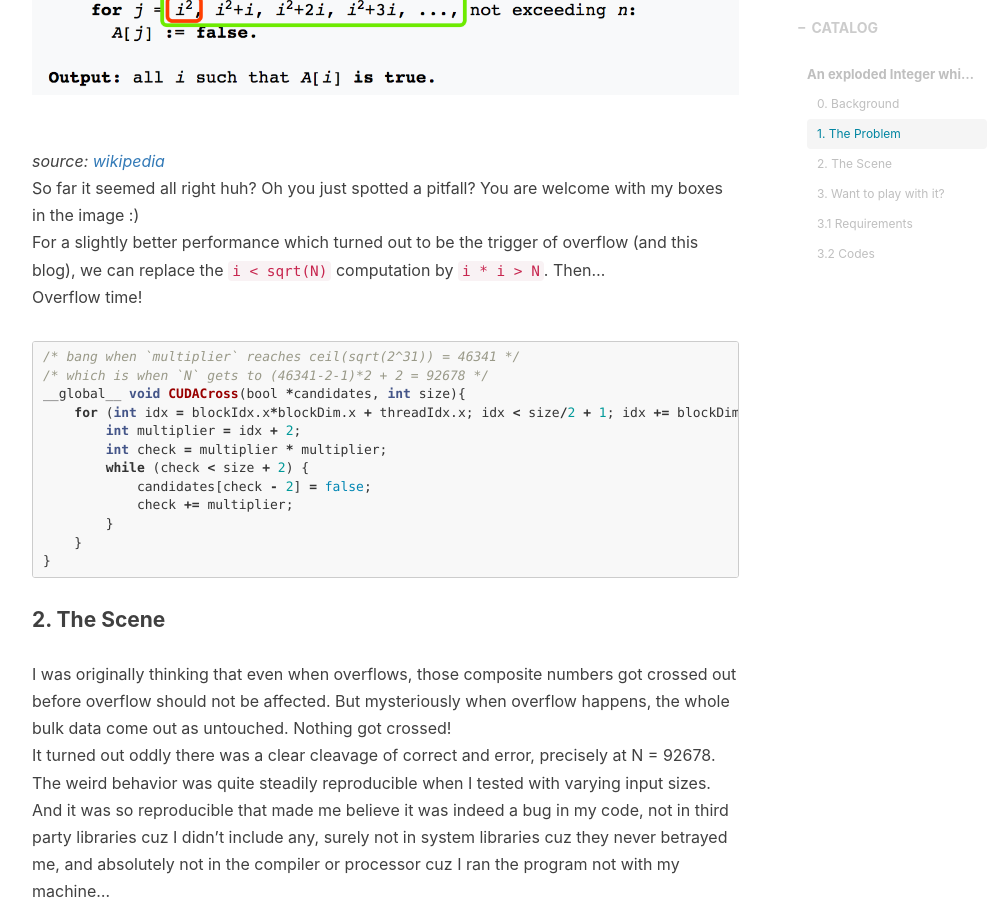
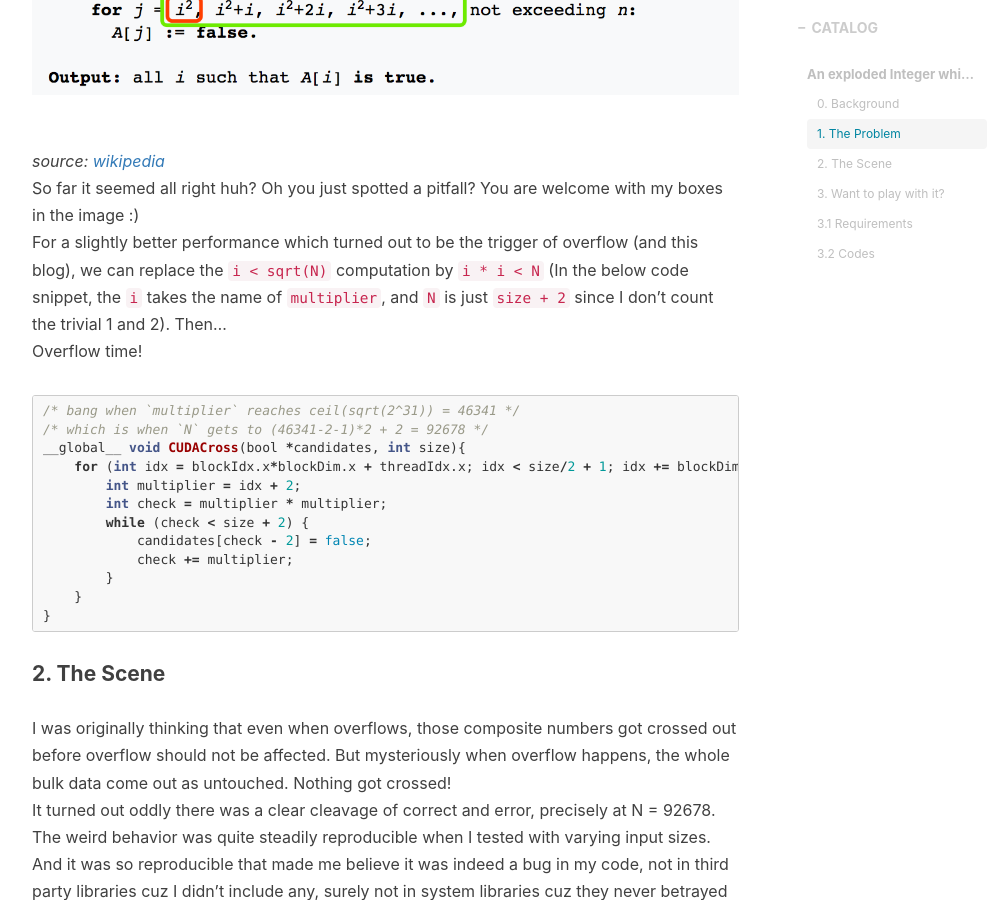
Before and after one commit to Alex-X-W/Alex-X-W.github.io, a Jekyll site: the page built from _posts/2017-11-04-gpu_overflow.markdown, in a window 1280 px wide and 900 px high, scrolled down 1599 px. Shown: the whole window, without its empty margins (233-1237 px from the left). Built offline with Jekyll 4.4.1, drawn with Linux system fonts in a browser that asks for light colours; nearby versions of some CDN libraries; comment, search, counter and statistics services are not loaded.

Commit message:
update post#3

````diff
--- a/_posts/2017-11-04-gpu_overflow.markdown
+++ b/_posts/2017-11-04-gpu_overflow.markdown
@@ -25,7 +25,7 @@ The algorithm in pseudocode is straightforward:
 ![](/img/in-post/3/algorithm.png)
 *source: [wikipedia](https://en.wikipedia.org/wiki/Sieve_of_Eratosthenes)*
 So far it seemed all right huh? Oh you just spotted a pitfall? You are welcome with my boxes in the image :)
-For a slightly better performance which turned out to be the trigger of overflow (and this blog), we can replace the `i < sqrt(N)` computation by `i * i > N`. Then...
+For a slightly better performance which turned out to be the trigger of overflow (and this blog), we can replace the `i < sqrt(N)` computation by `i * i < N` (In the below code snippet, the `i` takes the name of `multiplier`, and `N` is just `size + 2` since I don't count the trivial 1 and 2). Then...
 Overflow time!
 ```c
 /*
````
